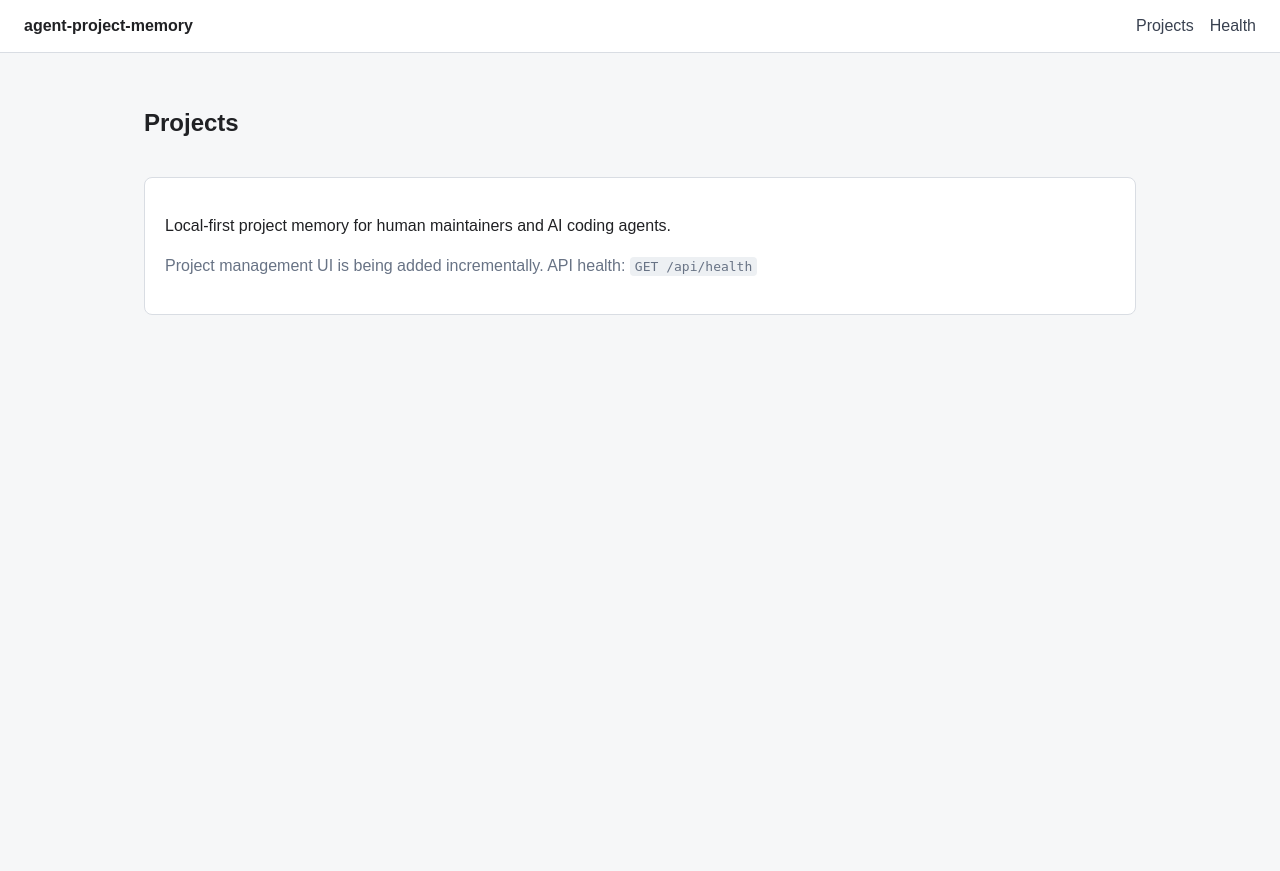
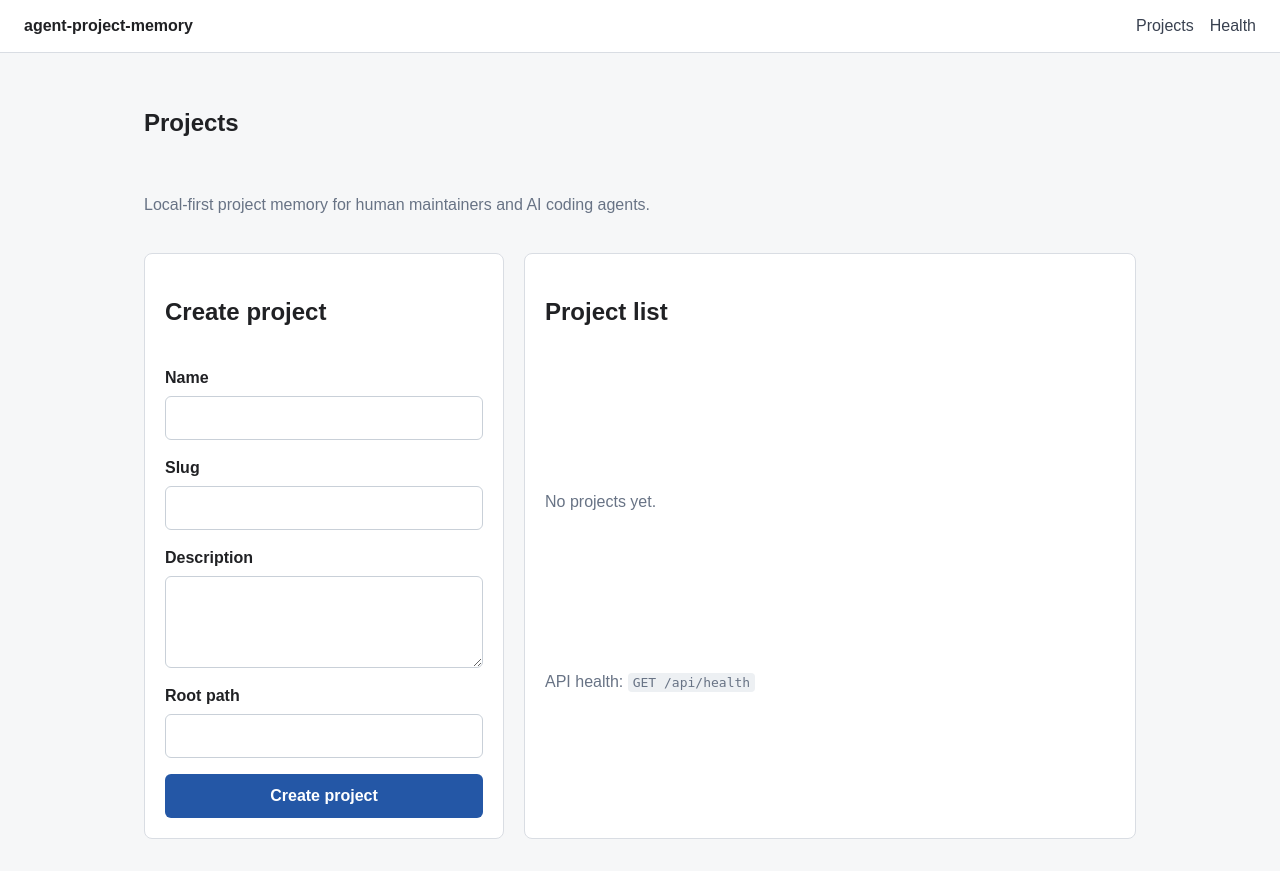
Before and after one commit to jaoushingan88/agent-project-memory, a Flask app: template src/agent_project_memory/templates/index.html in a window 1280 px wide. Before the commit the page ends 315 px from the top, so only its background shows below. Run offline with Flask 3, Linux system fonts and the light colour scheme; the template is opened without the code that fills it, so the values that code supplies are empty; parts of the project's set-up code (start-up, migrations or seed data) failed here and were passed over.

Commit message:
Add project web list

```diff
--- a/src/agent_project_memory/app.py
+++ b/src/agent_project_memory/app.py
@@ -3,10 +3,13 @@ import os
 import sys
 from pathlib import Path
 
-from flask import Flask, render_template
+import sqlite3
+
+from flask import Flask, redirect, render_template, request, url_for
 
 from .api import api, register_error_handlers
-from .db import init_app, init_database
+from .db import get_database, init_app, init_database
+from .repositories import create_project, get_project, list_projects
 
 
 def create_app(test_config=None):
@@ -27,7 +30,33 @@ def create_app(test_config=None):
 
     @app.get("/")
     def index():
-        return render_template("index.html")
+        return render_template("index.html", projects=list_projects(get_database()))
+
+    @app.post("/projects")
+    def create_project_view():
+        try:
+            project = create_project(
+                get_database(),
+                name=request.form.get("name", "").strip(),
+                slug=request.form.get("slug", "").strip(),
+                description=request.form.get("description", "").strip() or None,
+                root_path=request.form.get("root_path", "").strip() or None,
+            )
+        except sqlite3.IntegrityError:
+            return render_template(
+                "index.html",
+                projects=list_projects(get_database()),
+                error="Project slug must be unique.",
+            ), 400
+
+        return redirect(url_for("project_dashboard", project_id=project["id"]))
+
+    @app.get("/projects/<int:project_id>")
+    def project_dashboard(project_id):
+        project = get_project(get_database(), project_id)
+        if project is None:
+            return render_template("not_found.html"), 404
+        return render_template("project_dashboard.html", project=project)
 
     return app
 
--- a/src/agent_project_memory/static/styles.css
+++ b/src/agent_project_memory/static/styles.css
@@ -57,9 +57,69 @@ a {
   padding: 20px;
 }
 
+.page-header {
+  margin-bottom: 20px;
+}
+
 .stack {
   display: grid;
   gap: 16px;
+}
+
+.grid-two {
+  display: grid;
+  gap: 20px;
+  grid-template-columns: minmax(0, 360px) minmax(0, 1fr);
+}
+
+.item-list {
+  display: grid;
+  gap: 10px;
+  list-style: none;
+  margin: 0;
+  padding: 0;
+}
+
+.item-list li {
+  border-bottom: 1px solid #e4e7eb;
+  display: flex;
+  gap: 12px;
+  justify-content: space-between;
+  padding-bottom: 10px;
+}
+
+label {
+  display: grid;
+  font-weight: 700;
+  gap: 6px;
+}
+
+input,
+textarea {
+  border: 1px solid #c9d0d8;
+  border-radius: 6px;
+  font: inherit;
+  padding: 9px 10px;
+  width: 100%;
+}
+
+button {
+  background: #2457a6;
+  border: 0;
+  border-radius: 6px;
+  color: #ffffff;
+  cursor: pointer;
+  font: inherit;
+  font-weight: 700;
+  padding: 10px 14px;
+}
+
+.error {
+  background: #fff2f0;
+  border: 1px solid #f0b8b2;
+  border-radius: 6px;
+  color: #9b2c20;
+  padding: 10px;
 }
 
 .muted {
@@ -77,4 +137,8 @@ code {
     align-items: flex-start;
     flex-direction: column;
   }
+
+  .grid-two {
+    grid-template-columns: 1fr;
+  }
 }
--- a/src/agent_project_memory/templates/index.html
+++ b/src/agent_project_memory/templates/index.html
@@ -3,11 +3,53 @@
 {% block title %}Projects - agent-project-memory{% endblock %}
 
 {% block content %}
-  <section class="stack">
+  <section class="stack page-header">
     <h1>Projects</h1>
-    <div class="panel">
-      <p>Local-first project memory for human maintainers and AI coding agents.</p>
-      <p class="muted">Project management UI is being added incrementally. API health: <code>GET /api/health</code></p>
+    <p class="muted">Local-first project memory for human maintainers and AI coding agents.</p>
+  </section>
+
+  <section class="grid-two">
+    <div class="panel stack">
+      <h2>Create project</h2>
+      {% if error %}
+        <p class="error">{{ error }}</p>
+      {% endif %}
+      <form class="stack" method="post" action="{{ url_for('create_project_view') }}">
+        <label>
+          Name
+          <input name="name" required>
+        </label>
+        <label>
+          Slug
+          <input name="slug" required>
+        </label>
+        <label>
+          Description
+          <textarea name="description" rows="3"></textarea>
+        </label>
+        <label>
+          Root path
+          <input name="root_path">
+        </label>
+        <button type="submit">Create project</button>
+      </form>
+    </div>
+
+    <div class="panel stack">
+      <h2>Project list</h2>
+      {% if projects %}
+        <ul class="item-list">
+          {% for project in projects %}
+            <li>
+              <a href="{{ url_for('project_dashboard', project_id=project.id) }}">{{ project.name }}</a>
+              <span class="muted">{{ project.slug }}</span>
+            </li>
+          {% endfor %}
+        </ul>
+      {% else %}
+        <p class="muted">No projects yet.</p>
+      {% endif %}
+      <p class="muted">API health: <code>GET /api/health</code></p>
     </div>
   </section>
 {% endblock %}
```
Also changed, not shown: STATUS.md (+42 -2 lines), TASKS.md (+2 -2 lines), src/agent_project_memory/templates/not_found.html (added, +11 -0 lines), src/agent_project_memory/templates/project_dashboard.html (added, +19 -0 lines), tests/test_app.py (+36 -0 lines).
